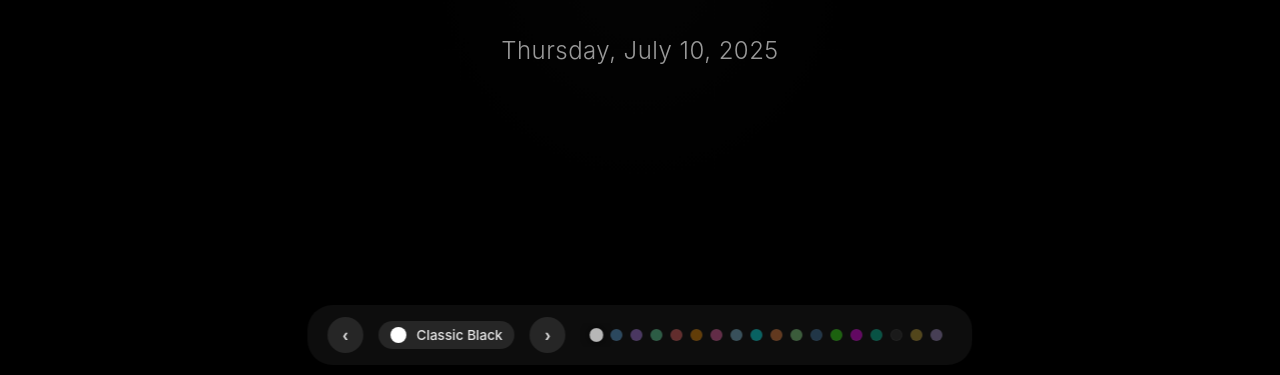
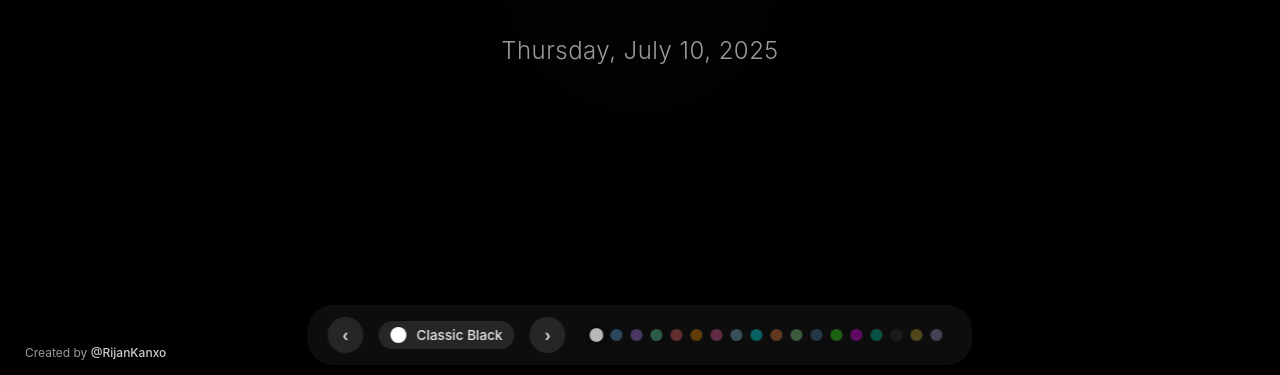
Before and after one commit to RijanKanxo/standby-clock, a browser extension: page web-app/index.html in a window 1280 px wide. Shown: the part 425-800 px from the top of the page. Drawn offline with Linux system fonts and the light colour scheme; a web font is replaced by a local one.

Commit message:
made by RijanKanxo added

```diff
--- a/web-app/css/styles.css
+++ b/web-app/css/styles.css
@@ -651,6 +651,37 @@ body::before {
     opacity: 1;
 }
 
+/* ===== FOOTER STYLES ===== */
+.app-footer {
+    position: fixed;
+    bottom: 10px;
+    left: 10px;
+    background: rgba(0, 0, 0, 0.3);
+    padding: 5px 15px;
+    border-radius: 12px;
+    z-index: 99;
+    backdrop-filter: blur(5px);
+}
+
+.app-footer p {
+    margin: 0;
+    font-size: 0.75rem;
+    color: rgba(255, 255, 255, 0.6);
+}
+
+.app-footer .github-link {
+    color: var(--text-color);
+    text-decoration: none;
+    font-weight: 500;
+    opacity: 0.8;
+    transition: opacity 0.2s ease;
+}
+
+.app-footer .github-link:hover {
+    opacity: 1;
+    text-decoration: underline;
+}
+
 /* ===== RESPONSIVE DESIGN ===== */
 @media (max-width: 768px) {
     #clock {
--- a/web-app/index.html
+++ b/web-app/index.html
@@ -284,6 +284,13 @@
         </div>
     </nav>
 
+    <!-- Footer -->
+    <footer class="app-footer">
+        <div class="footer-content">
+            <p>Created by <a href="https://github.com/RijanKanxo" target="_blank" rel="noopener noreferrer" class="github-link">@RijanKanxo</a></p>
+        </div>
+    </footer>
+
     <!-- JavaScript -->
     <script src="./js/app.js"></script>
 </body>
```
